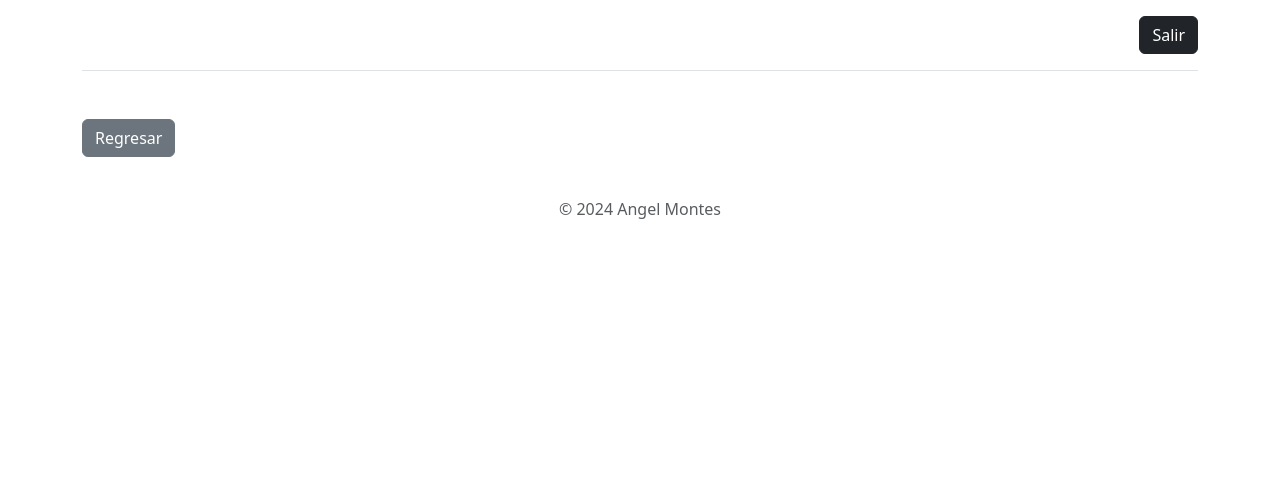
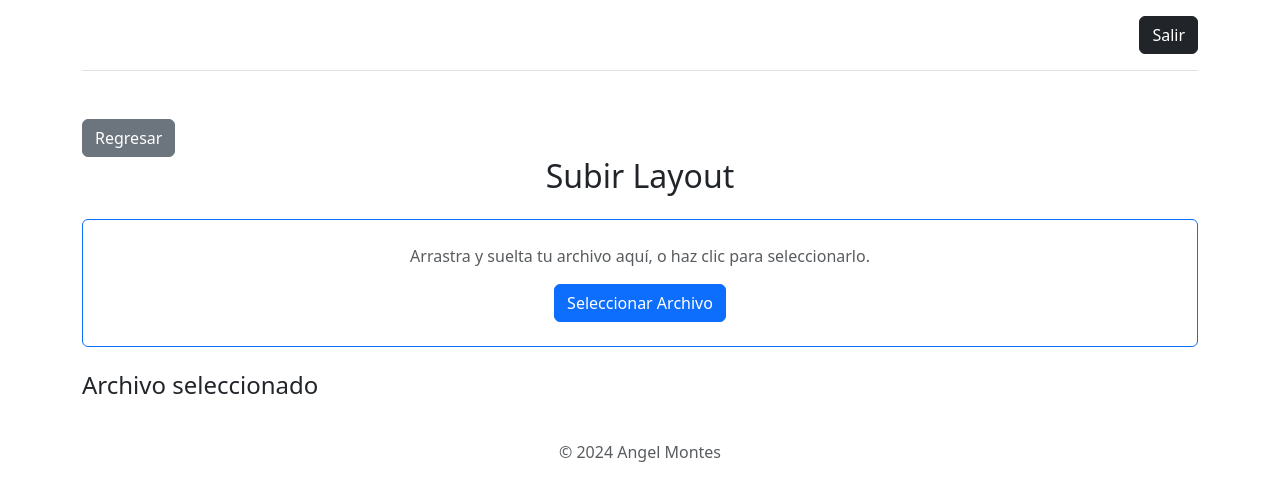
Before and after one commit to AngelMontesR/poblacionFrontend, a React (Vite) app: page /agregar-poblacion in a window 1280 px wide. Shown: the top 500 px of the page. Built offline with nearby package versions, Linux system fonts and the light colour scheme.

Commit message:
Se crea funcionalidad de Drag and Drop

```diff
--- /dev/null
+++ b/src/componentes/agregarPoblacion/AgregarPoblacion.css
@@ -0,0 +1,6 @@
+
+
+.hover-primary:hover{
+    background-color: #007bff46;
+    color: white;
+}
--- a/src/componentes/agregarPoblacion/AgregarPoblacion.jsx
+++ b/src/componentes/agregarPoblacion/AgregarPoblacion.jsx
@@ -1,20 +1,72 @@
-import React from 'react';
+import React, { useState } from 'react';
 import { useNavigate } from 'react-router-dom';
+import './AgregarPoblacion.css';
 
 function AgregarPoblacion() {
     const navegar = useNavigate();
 
     const home = () => {
         navegar('/home');
-    }
+    };
+
+    const [archivo, setArchivo] = useState(null);
+
+    const soltar = (e) => {
+        e.preventDefault();
+        const archivosSoltados = e.dataTransfer.files;
+        if (archivosSoltados.length > 0) {
+            if(archivosSoltados[0].type != "text/csv") {
+                alert("El archivo seleccionado no es un archivo CSV");
+                return;
+            }
+            setArchivo(archivosSoltados[0]);
+        }
+    };
+
+    const inputCarga = (e) => {
+        const archivoSeleccionado = e.target.files[0];
+        if (archivoSeleccionado) {
+            if(archivoSeleccionado.type != "text/csv") {
+                alert("El archivo seleccionado no es un archivo CSV");
+                return;
+            }
+            setArchivo(archivoSeleccionado);
+        }
+    };
+
+    const manejarArrastreSobre = (e) => {
+        e.preventDefault();
+    };
 
     return (
         <div className="container mt-5">
-            <div className='mb-3'>
-                <button type="button" className="btn btn-secondary" onClick={home}>Regresar</button>
+            <div className="d-flex justify-content-between align-items-center">
+                <button className="btn btn-secondary" onClick={home}>
+                    Regresar
+                </button>
+            </div>
+            <h2 className="text-center mb-4">Subir Layout</h2>
+            <div className="border border-primary rounded p-4 text-center hover-primary" onDrop={soltar} onDragOver={manejarArrastreSobre}>
+                <p className="mb-3 text-muted">
+                    Arrastra y suelta tu archivo aquí, o haz clic para seleccionarlo.
+                </p>
+                <label className="btn btn-primary">
+                    Seleccionar Archivo
+                    <input type="file" onChange={inputCarga} className="d-none"/>
+                </label>
+            </div>
+            <div className="mt-4">
+                <h4>Archivo seleccionado</h4>
+                {archivo ? (
+                    <ul className="list-group">
+                        <li className="list-group-item">{archivo.name}</li>
+                    </ul>
+                ) : (
+                    null
+                )}
             </div>
         </div>
     );
-};
+}
 
 export default AgregarPoblacion;
```
